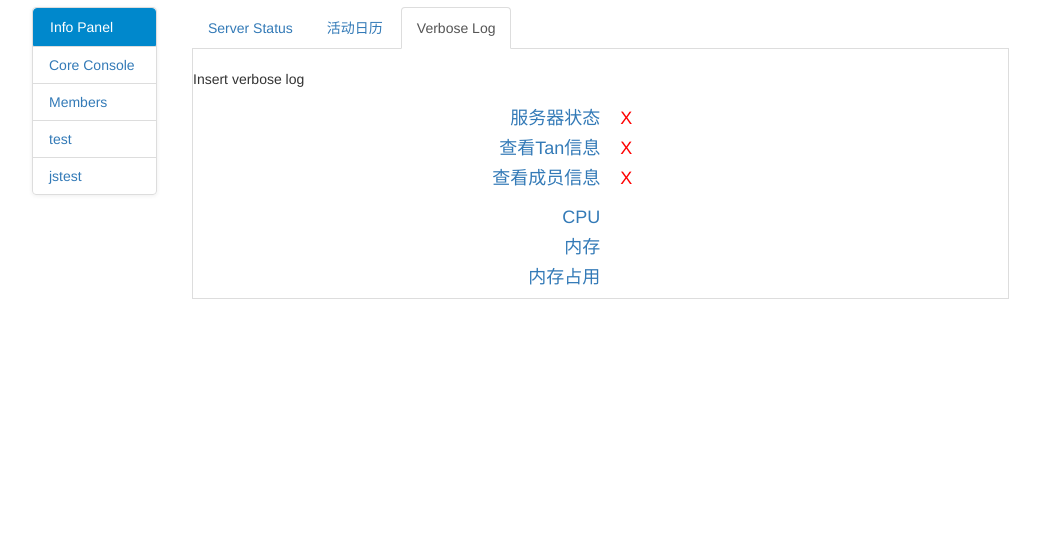
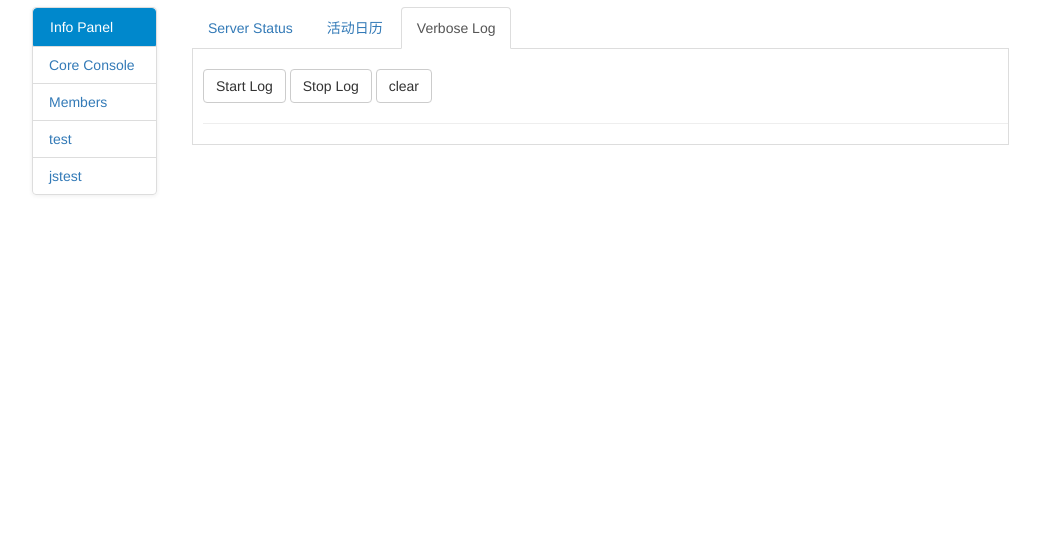
Before and after one commit to jagerjtan/Tans_demo, a Flask app: template app/templates/admin/index.html in a window 1280 px wide, after a click on "Verbose Log". Shown: the part 51-590 px from the top of the page, without its empty margins (53-1093 px from the left). Run offline with Flask 2, Linux system fonts and the light colour scheme; the template is opened without the code that fills it: most values are stand-ins (such as "Sample title", 1, 10 or a date in 2020); some libraries are stand-ins or nearby versions.

Commit message:
index:添加了监控停启功能;log停启\清空功能;添加了状态刷新频率的选择; socketio:配合上方功能,新增了监听disconnect和freq事件;

```diff
--- a/app/templates/admin/index.html
+++ b/app/templates/admin/index.html
@@ -5,7 +5,8 @@
 
 {% block css %}
     {#    <script src="http://oog4yfyu0.bkt.clouddn.com/echarts.min.js"></script>#}
-    <script type="text/javascript" src="//cdn.bootcss.com/socket.io/1.5.1/socket.io.min.js"></script>
+{#    <script type="text/javascript" src="//cdn.bootcss.com/socket.io/1.5.1/socket.io.min.js"></script>#}
+    <script type="text/javascript" src="{{ url_for('static',filename='js/socket.io.js') }}"></script>
     <script src="{{ url_for('static',filename='js/echarts.min.js') }}"></script>
     <style>
         .info-div {
@@ -40,8 +41,20 @@
                 </ul>
                 <div id="myTabContent" class="tab-content info-content">
                     <div class="tab-pane fade in active" id="content1">
-                        <div id="mytest1" style="height:500px;">
+                        <div style="height:500px;">
                             {{ myechart|safe }}
+                        </div>
+                        <div>
+                            <button type="button" onclick="chartstart()" class="btn btn-default" id="btn-1">Start
+                            </button>
+                            <button type="button" onclick="chartstop(socket_glob)" class="btn btn-default" , id="btn-2">
+                                Stop
+                            </button>
+                            <hr>
+                            <form id="emit" action="#">
+                                <b>Update Frequency(s):</b><input id="emit_data" type="number" max="10" min="1" maxlength="2" >
+                                <input type="submit" class="btn btn-default" value="Change">
+                            </form>
                         </div>
                     </div>
                     <div class="tab-pane" id="content2">
@@ -59,30 +72,12 @@
                         <hr>
                     </div>
                     <div class="tab-pane" id="content3">
-                        <p>Insert verbose log</p>
-                        <div class="row">
-                            <div style="text-align: right;width:50%;float: left;">
-                                <h4><a href="#">服务器状态</a></h4>
-                                <h4><a href="#">查看Tan信息</a></h4>
-                                <h4><a href="#">查看成员信息</a></h4>
-                            </div>
-                            <div style="text-align: left; padding-left: 20px;width: 50%; float: left;">
-                                <h4><a href="#" style="color: red;">X</a></h4>
-                                <h4><a href="#" style="color: red;">X</a></h4>
-                                <h4><a href="#" style="color: red;">X</a></h4>
-                            </div>
-                        </div>
-                        <div class="row">
-                            <div style="text-align: right;width:50%;float: left;">
-                                <h4><a href="#">CPU</a></h4>
-                                <h4><a href="#">内存</a></h4>
-                                <h4><a href="#">内存占用</a></h4>
-                            </div>
-                            <div style="text-align: left; padding-left: 20px;width: 50%; float: left;">
-                                <h4><a href="#" style="color: red;"></a></h4>
-                                <h4><a href="#" style="color: red;"></a></h4>
-                                <h4><a href="#" style="color: red;"></a></h4>
-                            </div>
+                        <div style="width: 100%; padding-left: 10px;">
+                            <button class="btn btn-default" onclick="logon=true;">Start Log</button>
+                            <button class="btn btn-default" onclick="logon=false;">Stop Log</button>
+                            <button class="btn btn-default" onclick="clearlog()">clear</button>
+                            <hr>
+                            <div id="verbose-log"></div>
                         </div>
                     </div>
                 </div>
@@ -96,8 +91,7 @@
     <script type="text/javascript">
         OW = document.getElementById('serverow');
         var statchart = echarts.getInstanceByDom(OW);
-
-        var v1 = [0, 0, 0]
+        var logon = false;
 
         //准备好统一的 callback 函数
         var update_mychart = function (res) { //res是json格式的response对象
@@ -106,9 +100,14 @@
             {#mytest.hideLoading();#}
 
             // 准备数据
-            v1[0] = parseFloat(res.data[0]);
-            v1[1] = parseFloat(res.data[1]);
-            v1[2] = parseFloat(res.data[2]);
+            var log = res.data;
+            var v1 = [res.data[0], res.data[1], res.data[2]];
+
+            if (logon) {
+                $("#verbose-log").append("<b>" + log[3] + " | " + log[4] + " : </b>" + "CPU - " + log[0] + "%; " + "Mem - " + log[1] + "%; " + "Net - " + log[2] + "% <br>");
+            }
+            ;
+
 
             // 填入数据
             statchart.setOption({
@@ -120,15 +119,42 @@
 
         };
 
-        // 建立socket连接，等待服务器“推送”数据，用回调函数更新图表
-        $(document).ready(function () {
+
+        var socket_glob;
+
+        function chartstart() {
             namespace = '/serverow';
             var socket = io.connect(location.protocol + '//' + document.domain + ':' + location.port + namespace);
-
+            socket_glob = socket;
             socket.on('server_response', function (res) {
                 update_mychart(res);
             });
+            $("#verbose-log").html("");
+            $("#btn-1").addClass("disabled");
+            $("#btn-2").removeClass("disabled");
+        };
 
+        function chartstop(socket) {
+            socket.disconnect();
+            res = {'data': [0, 0, 0, 0, 0]};
+            update_mychart(res);
+            $("#btn-2").addClass("disabled");
+            $("#btn-1").removeClass("disabled");
+        };
+
+        function clearlog() {
+            $("#verbose-log").html("")
+        };
+
+        $('form#emit').submit(function(event) {
+                socket = socket_glob;
+                socket.emit('freq', {data: $('#emit_data').val()});
+                return false;
+            });
+
+        // 建立socket连接，等待服务器“推送”数据，用回调函数更新图表
+        $(document).ready(function () {
+            chartstart();
         });
 
     </script>
```
Also changed, not shown: app/socketios.py (+23 -14 lines).
